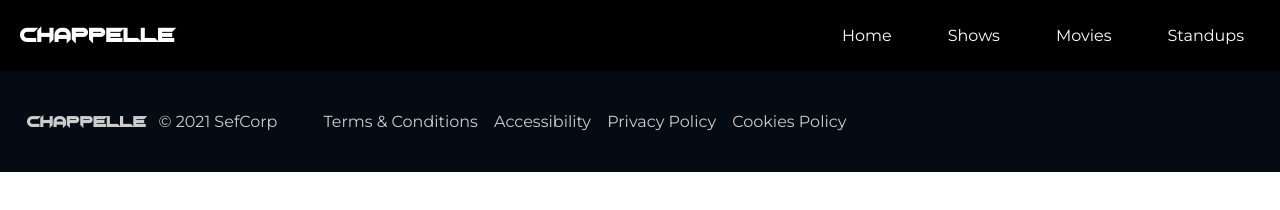
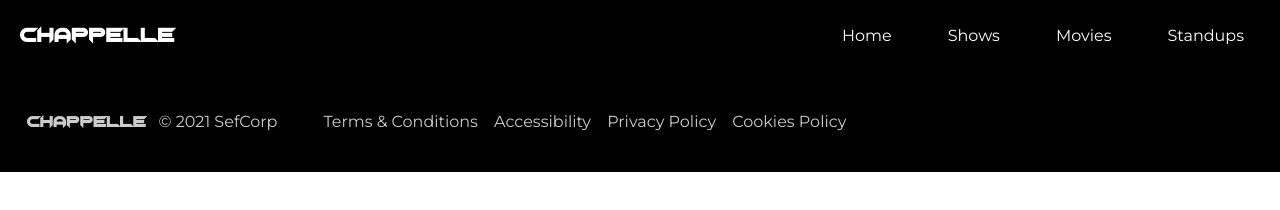
Before and after one commit to TshiMoiset/Projek-4-S, a plain HTML site: page index.html in a window 1280 px wide. Drawn offline with Linux system fonts and the light colour scheme.

Commit message:
Update style.css

```diff
--- a/style.css
+++ b/style.css
@@ -149,7 +149,7 @@ footer {
 	padding: 15px;
 	bottom: 0;
 	font-family: "Gill-Sans";
-	background-color: #040b12;
+	background-color: black;
 	color: #ccc;
 	font-family: "Montserrat", sans-serif;
 }
```
